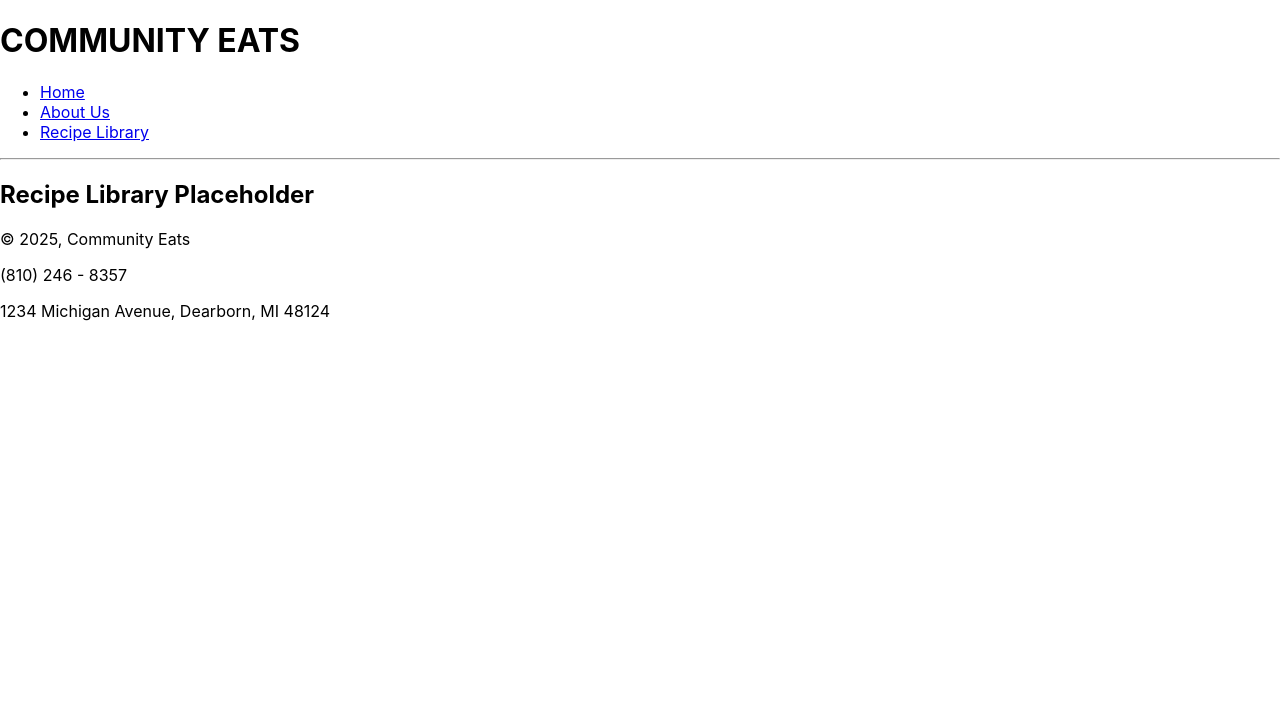
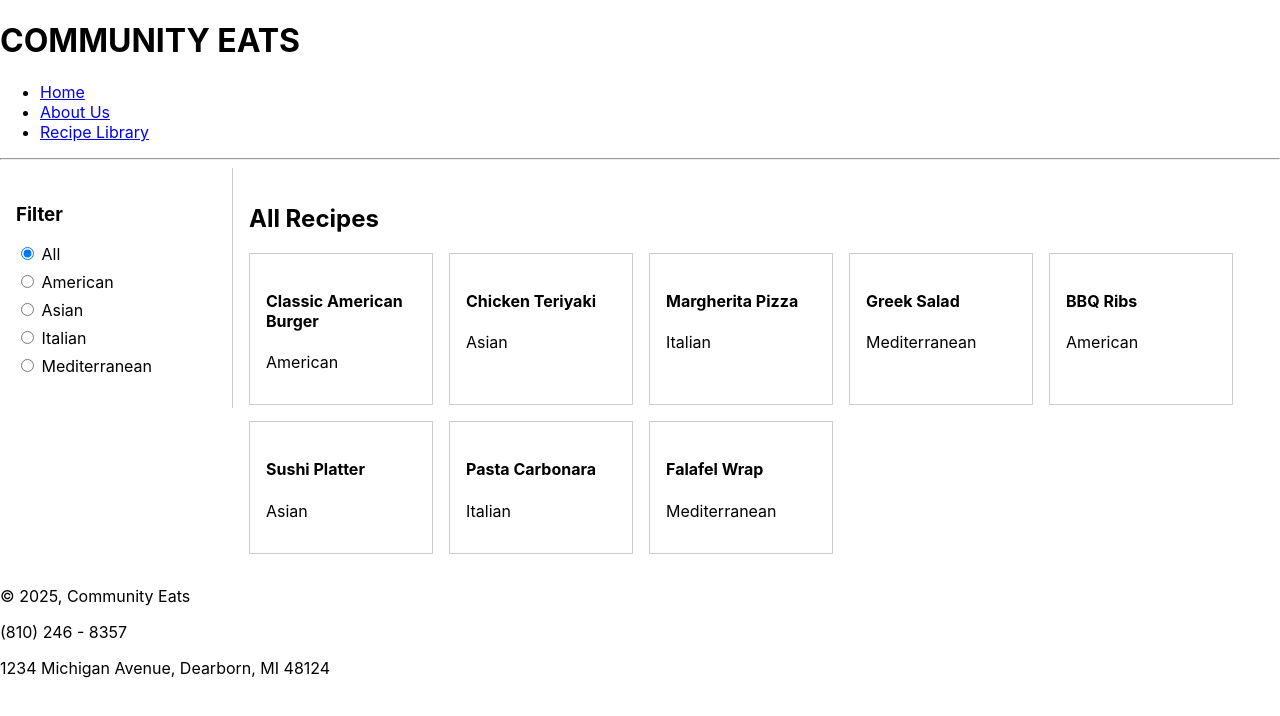
Before and after one commit to EmmalynC27/Community-Eats, a React (Create React App) app in the folder my-app/: page /recipe-library in a window 1280 px wide. Shown: the top 716 px of the page. Built offline with nearby package versions, Linux system fonts and the light colour scheme.

Commit message:
changes to recipe library

```diff
--- a/my-app/src/App.js
+++ b/my-app/src/App.js
@@ -2,6 +2,7 @@ import React from 'react';
 import { BrowserRouter as Router, Route, Routes, Link } from 'react-router-dom';
 import AboutUs from './AboutUs'; // Ensure the correct import
 import './index.css'; // Assuming you'll create a corresponding CSS file
+import FilterMenu from './FilterMenu'; // Import the full FilterMenu component
 
 const CommunityEats = () => {
   return (
@@ -59,8 +60,8 @@ const CommunityEats = () => {
             } />
 
             <Route path="/about-us" element={<AboutUs />} />
-            {/* Placeholder route for Recipe Library */}
-            <Route path="/recipe-library" element={<div><h2>Recipe Library Placeholder</h2></div>} />
+            {/* Placeholder route for Recipe Library / This is the filtermenu */}
+            <Route path="/recipe-library" element={<FilterMenu />} />
           </Routes>
         </main>
 
--- a/my-app/src/FilterMenu.js
+++ b/my-app/src/FilterMenu.js
@@ -1,57 +1,73 @@
-import React, { useState } from 'React'; //usestate is so that the default state of filters are all or nothing.
+import React, { useState } from 'react';
+
+// Hard-coded sample data (not database)
+const allRecipes = [
+  { title: 'Classic American Burger', cuisine: 'American' },
+  { title: 'Chicken Teriyaki', cuisine: 'Asian' },
+  { title: 'Margherita Pizza', cuisine: 'Italian' },
+  { title: 'Greek Salad', cuisine: 'Mediterranean' },
+  { title: 'BBQ Ribs', cuisine: 'American' },
+  { title: 'Sushi Platter', cuisine: 'Asian' },
+  { title: 'Pasta Carbonara', cuisine: 'Italian' },
+  { title: 'Falafel Wrap', cuisine: 'Mediterranean' }
+];
 
 function FilterMenu() {
-// currently selected filter
-const [selectedCuisine, setSelectedCuisine] = useState('All');
+  const [selectedCuisine, setSelectedCuisine] = useState('All');
 
-//array of cuisines type
-const cuisines = ['American', 'Asian', 'Italian', 'Mediterranian'];
-
-
-const filteredRecipes =
-// decleration of filtered recipe that should hold the array once you select a specific recipe
-selectedCuisine === 'All'
-  ? allRecipes //should theoritically makes it so that the condition of filtered recipe is true
-  : allRecipes.filter(recipe => recipe.cuisine === selectedCuisine);
-
+  // Not sure if this is the best way (went with true or false logic)
+  const filteredRecipes =
+    selectedCuisine === 'All'
+      ? allRecipes
+      : allRecipes.filter(recipe => recipe.cuisine === selectedCuisine);
 
   return (
-    <div style={{ display: 'flex' }}>
-      {/* Sidebar for filters */}
-      <div className="sidebar" style={{ width: '200px', padding: '1rem' }}>
+    <div style={{ display: 'flex', alignItems: 'flex-start' }}>
+      {/* Sidebar for filter options */}
+      <div style={{ width: '200px', padding: '1rem', borderRight: '1px solid #ccc' }}>
         <h3>Filter</h3>
         <ul style={{ listStyle: 'none', padding: 0 }}>
-          {/* "All" option */}
-          <li onClick={() => setSelectedCuisine('All')}>
+          {/* Option "All" */}
+          <li onClick={() => setSelectedCuisine('All')} style={{ marginBottom: '0.5rem', cursor: 'pointer' }}>
+            <input type="radio" checked={selectedCuisine === 'All'} readOnly /> All
+          </li>
+
+          {/* American */}
+          <li onClick={() => setSelectedCuisine('American')} style={{ marginBottom: '0.5rem', cursor: 'pointer' }}>
+            <input type="radio" checked={selectedCuisine === 'American'} readOnly /> American
+          </li>
+
+          {/* Asian */}
+          <li onClick={() => setSelectedCuisine('Asian')} style={{ marginBottom: '0.5rem', cursor: 'pointer' }}>
+            <input type="radio" checked={selectedCuisine === 'Asian'} readOnly /> Asian
+          </li>
+
+          {/* Italian */}
+          <li onClick={() => setSelectedCuisine('Italian')} style={{ marginBottom: '0.5rem', cursor: 'pointer' }}>
+            <input type="radio" checked={selectedCuisine === 'Italian'} readOnly /> Italian
+          </li>
+
+          {/* Mediterranean */}
+          <li onClick={() => setSelectedCuisine('Mediterranean')} style={{ marginBottom: '0.5rem', cursor: 'pointer' }}>
             <input
               type="radio"
-              checked={selectedCuisine === 'All'}
+              checked={selectedCuisine === 'Mediterranean'}
               readOnly
             />{' '}
-            All
+            Mediterranean
           </li>
-          {/* Each cuisine option */}
-          {cuisines.map(cuisine => (
-            <li key={cuisine} onClick={() => setSelectedCuisine(cuisine)}>
-              <input
-                type="radio"
-                checked={selectedCuisine === cuisine}
-                readOnly
-              />{' '}
-              {cuisine}
-            </li>
-          ))}
         </ul>
       </div>
 
-      {/* Main content area */}
-      <div className="main-content" style={{ flex: 1, padding: '1rem' }}>
+      {/* Main content area for displaying recipes */}
+      <div style={{ flex: 1, padding: '1rem' }}>
         <h2>
-          {selectedCuisine === 'All' ? 'All Recipes' : `${selectedCuisine} Recipes`}
+          {selectedCuisine === 'All'
+            ? 'All Recipes'
+            : `${selectedCuisine} Recipes`
+          }
         </h2>
-
-        {/* Display filtered recipes in a simple grid */}
-        <div className="recipes-grid" style={{ display: 'flex', gap: '1rem', flexWrap: 'wrap' }}>
+        <div style={{ display: 'flex', gap: '1rem', flexWrap: 'wrap' }}>
           {filteredRecipes.map((recipe, index) => (
             <div
               key={index}
@@ -71,3 +87,5 @@ selectedCuisine === 'All'
     </div>
   );
 }
+
+export default FilterMenu;
```
Also changed, not shown: 1 other file (tests, documents, lock files or other folders).
